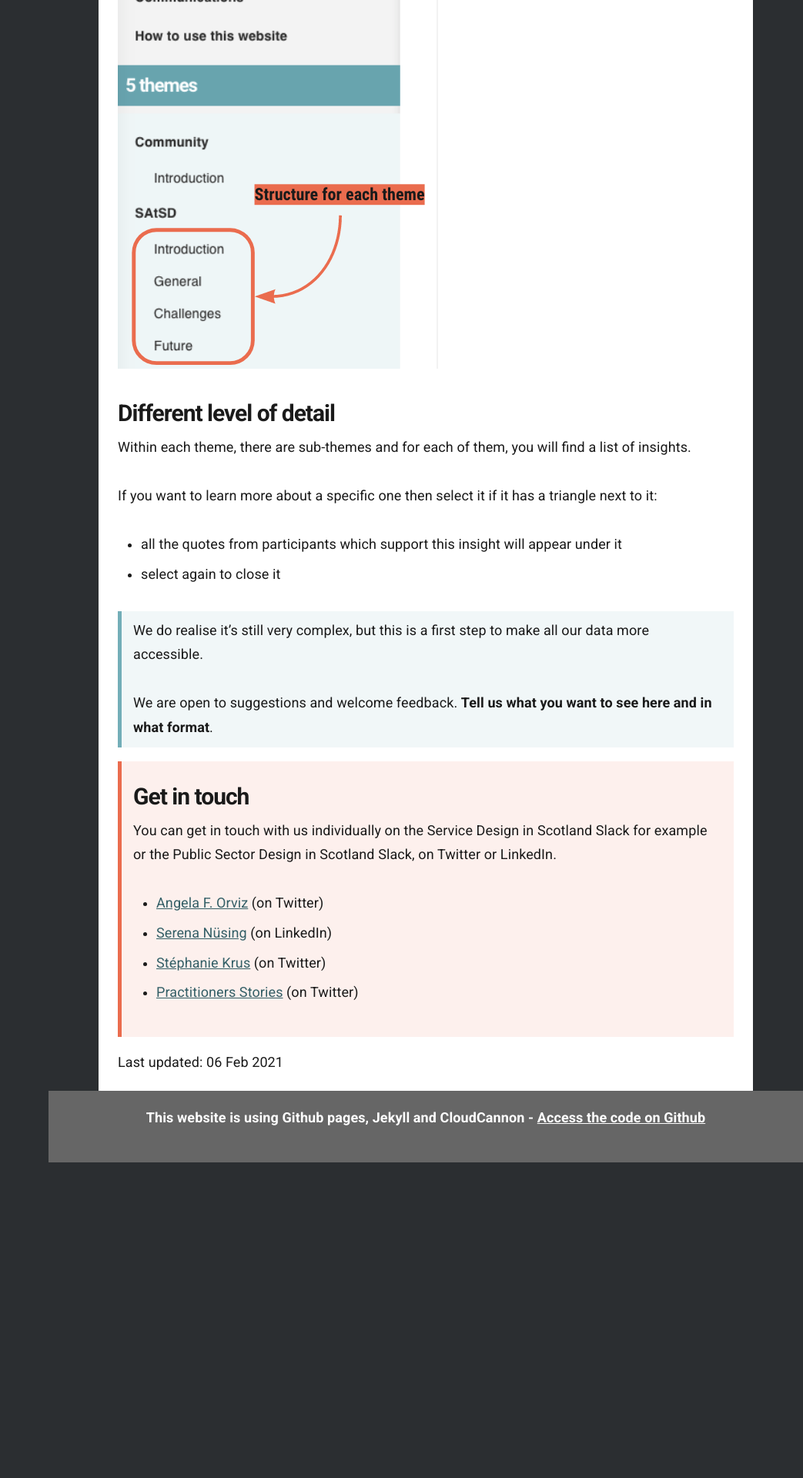
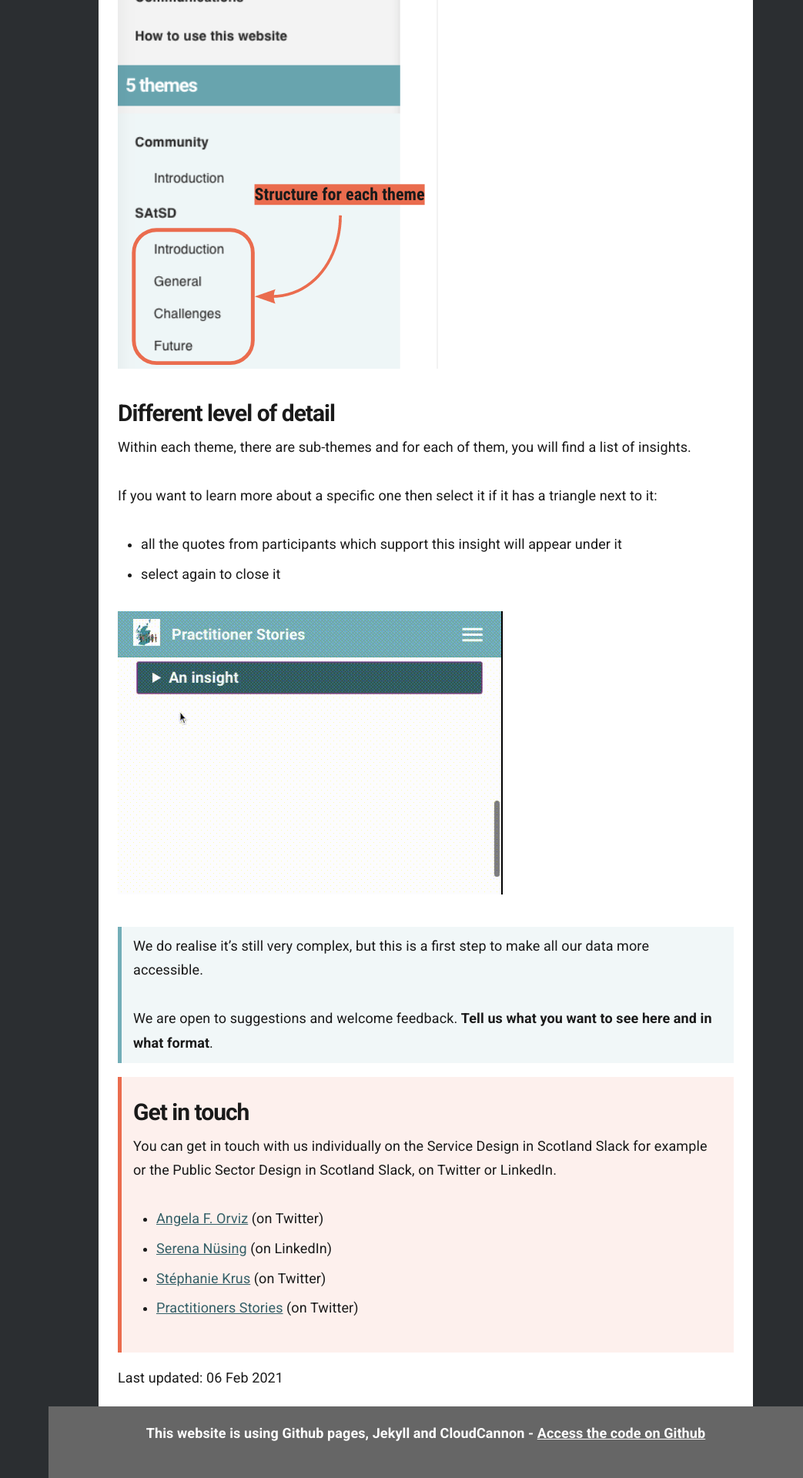
Before and after one commit to stephanie-K/practitioner-stories, a Jekyll site: the page built from how-to.md, in a window 1280 px wide. Shown: the part 1738-3658 px from the top of the page at 77% size, without its empty margins (237-1280 px from the left). Built offline with Jekyll 4.4.1, drawn with Linux system fonts in a browser that asks for light colours; before the commit the page ends 3248 px from its top, so only the background shows below that.

Commit message:
show the quotes gif added

```diff
--- a/how-to.md
+++ b/how-to.md
@@ -34,6 +34,8 @@
 -  all the quotes from participants which support this insight will appear under it
 - select again to close it
 
+![little video showing what happen when you select the triangle to see the quotes then select again to hide them](/practitioner-stories/images/how-to-see-quotes.gif)
+
 > We do realise it's still very complex, but this is a first step to make all our data more accessible.
 >
 > We are open to suggestions and welcome feedback. **Tell us what you want to see here and in what format**.
```
Also changed, not shown: _docs/SAtSD/future.md (+1 -1 lines), images/how-to-see-quotes.gif (added).
